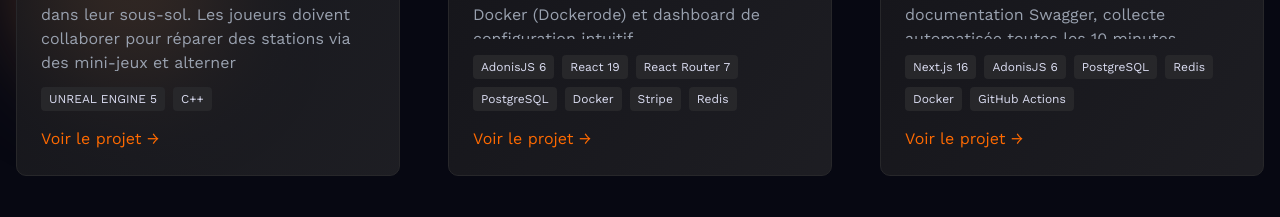
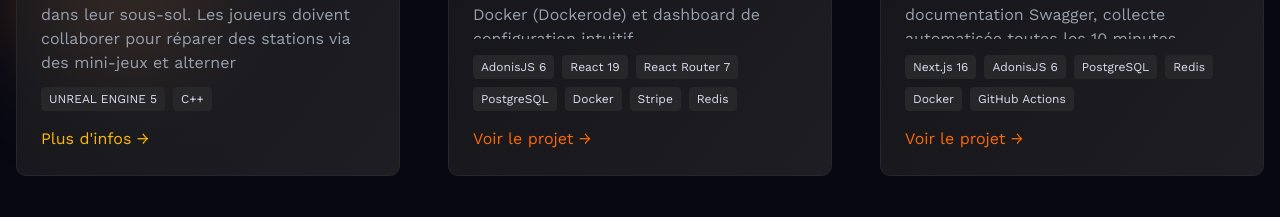
Before and after one commit to Sportek/portfolio-v6, a Next.js app: page / in a window 1280 px wide. Shown: the part 1340-1557 px from the top of the page. Built offline with nearby package versions, Linux system fonts and the light colour scheme; no server answers.

Commit message:
feat: ajout de la possibilité de link directement vers les blogs dans les projets

```diff
--- a/src/app/(pages)/projects/page.tsx
+++ b/src/app/(pages)/projects/page.tsx
@@ -84,6 +84,14 @@ const ProjectsPage = () => {
                           GitHub →
                         </Link>
                       )}
+                      {project.blogSlug && (
+                        <Link
+                          href={`/blog/${project.blogSlug}`}
+                          className="text-amber-400 hover:text-amber-300 transition-colors"
+                        >
+                          Plus d&apos;infos →
+                        </Link>
+                      )}
                     </div>
                   </div>
                 </div>
--- a/src/data/projects.ts
+++ b/src/data/projects.ts
@@ -6,6 +6,7 @@ export interface Project {
   imageUrl: string;
   languages: string[];
   link?: string;
+  blogSlug?: string;
   github?: string;
   status: "active" | "completed" | "abandoned";
   featured?: boolean;
@@ -22,7 +23,7 @@ export const projects: Project[] = [
     languages: ["UNREAL ENGINE 5", "C++"],
     status: "completed",
     featured: true,
-    link: "blog/concours_ubisoft_2026",
+    blogSlug: "concours_ubisoft_2026",
   },
   {
     title: "Kubot",
@@ -77,6 +78,7 @@ export const projects: Project[] = [
     link: "https://hadaly.ca",
     status: "completed",
     featured: false,
+    blogSlug: "hadaly",
   },
   {
     title: "Oracles",
--- a/src/features/landing/sections/projects.tsx
+++ b/src/features/landing/sections/projects.tsx
@@ -52,6 +52,7 @@ const Projects = () => {
                     </span>
                   ))}
                 </div>
+                <div className="flex flex-row gap-4">
                   {project.link && (
                     <Link
                       href={project.link}
@@ -61,6 +62,15 @@ const Projects = () => {
                       Voir le projet →
                     </Link>
                   )}
+                  {project.blogSlug && (
+                    <Link
+                      href={`/blog/${project.blogSlug}`}
+                      className="text-amber-400 hover:text-amber-300 transition-colors"
+                    >
+                      Plus d&apos;infos →
+                    </Link>
+                  )}
+                </div>
               </div>
             </div>
           </div>
```
Lines whose indentation alone changed are shown as unchanged.
